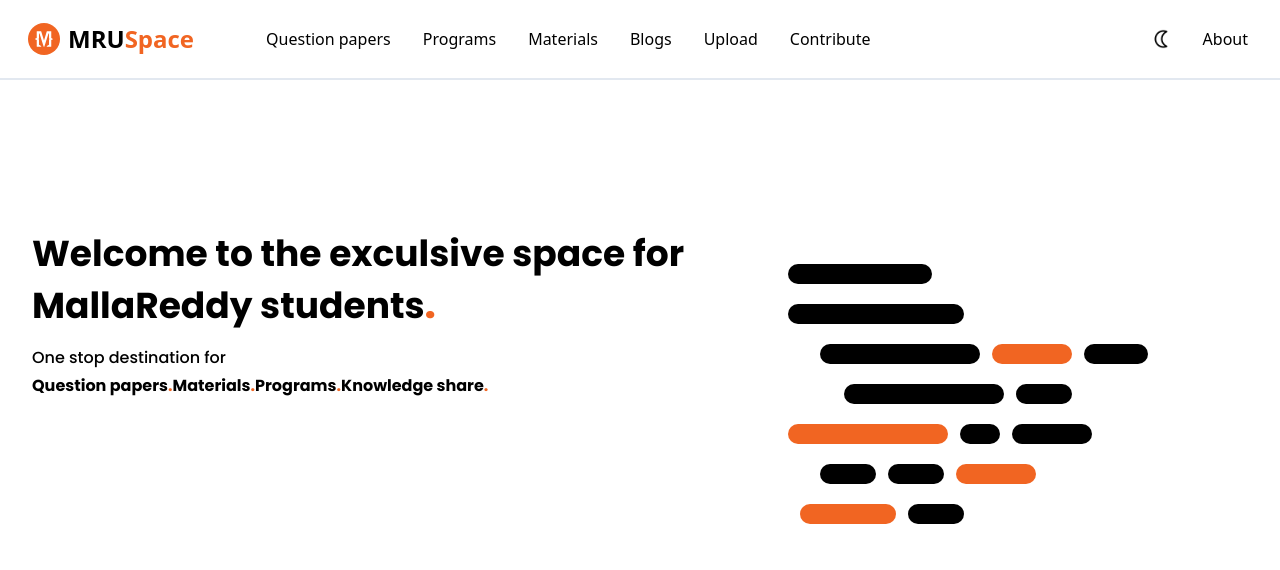
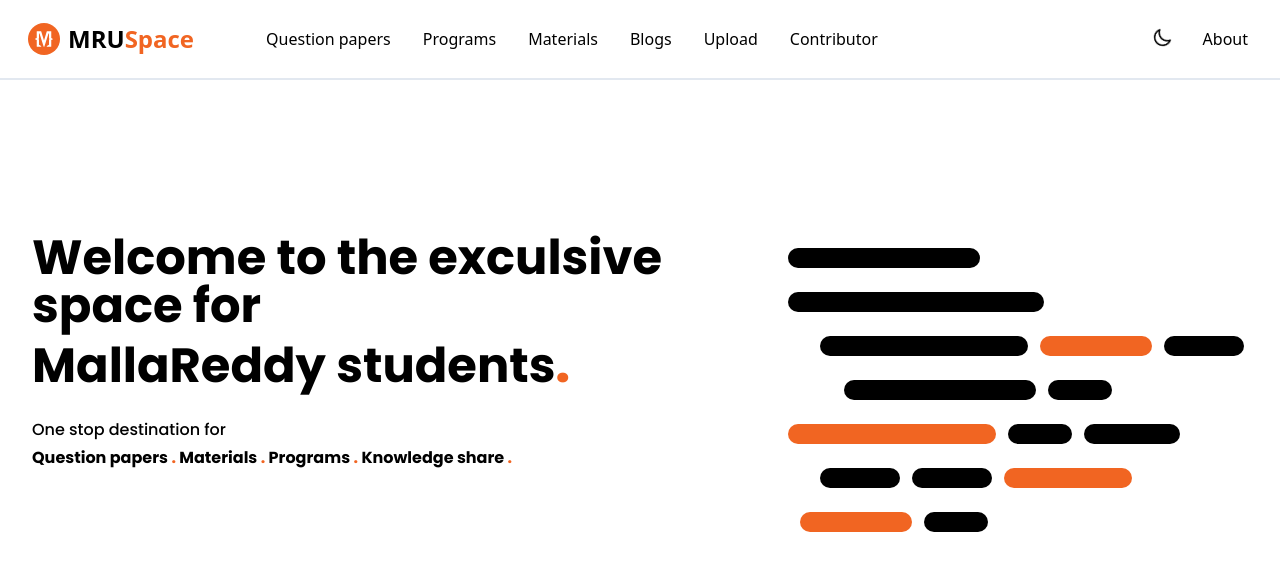
Before and after one commit to AnilReddyDev/Mruspace, a React (Vite) app: page / in a window 1280 px wide. Shown: the top 570 px of the page. Built offline with nearby package versions, Linux system fonts and the light colour scheme.

Commit message:
made few updates in home and about page

```diff
--- a/package.json
+++ b/package.json
@@ -12,6 +12,7 @@
   "dependencies": {
     "react": "^18.2.0",
     "react-dom": "^18.2.0",
+    "react-ga": "^3.3.1",
     "react-responsive": "^9.0.2",
     "react-router-dom": "^6.15.0",
     "tailwind-scrollbar": "^3.0.5",
--- a/src/App.jsx
+++ b/src/App.jsx
@@ -11,7 +11,13 @@
 import Blogs from './components/Blogs/Blogs'
 import ShowBlog from './components/Blogs/ShowBlog'
 import Upload from './components/upload/Upload'
+import ReactGA from "react-ga";
+
 function App() {
+
+    useEffect(() => {
+      ReactGA.initialize("G-1WYDY1P9QF");
+    }, []);
 
   return (
     <>
--- a/src/components/About/Profilecard.jsx
+++ b/src/components/About/Profilecard.jsx
@@ -4,9 +4,9 @@
 import x from '../assests/img/x-twitter.svg'
 export default function Profilecard({profiledata}) {
   return (
-    <div className=' lg:w-4/6 w-90per  mb-5 lg:mb-0 bg-slate-200 dark:bg-slate-700  lg:mt-8 py-2 px-5 rounded-md'>
-       <h1 className='text-xl lg:text-2xl font-bold font-mono mb-2 text-black dark:text-mruOrange'>{profiledata.heading}</h1>
-       <p className=' font-mono text-black dark:text-white'>{profiledata.paragraph}</p>
+    <div className=' lg:w-4/6 w-90per  mb-5 lg:mb-0 bg-slate-200  dark:bg-gray-800  lg:mt-8 py-5 px-5 rounded-md'>
+       <h1 className='text-xl lg:text-2xl font-bold font-mono mb-2 pb-2 text-black dark:text-mruOrange'>{profiledata.heading}</h1>
+       <p className=' font-mono text-black pb-2 dark:text-white'>{profiledata.paragraph}</p>
        <div className="w-128 flex">
           <a href={profiledata.linkedIn} target='_blank'><img src={linkedin} alt="likedin" className=' w-8 my-3'/></a>
           <a href={profiledata.instagram} target='_blank'><img src={instagram} alt="insta" className=' w-8 my-3 mx-3'/></a>
--- a/src/components/Header/Header.jsx
+++ b/src/components/Header/Header.jsx
@@ -9,6 +9,7 @@
 import { useNavigate } from 'react-router-dom'
 import { useState, useEffect } from 'react';
 import SlideDownMenu from './SlideDownMenu'
+
 export default function Header() {
     const navigate = useNavigate();
     const storedTheme = localStorage.getItem("theme");
@@ -42,10 +43,10 @@
                     <li className='cursor-pointer hidden lg:block text-base mx-4 font-medium' onClick={() => navigate("/materials")}>Materials</li>
                     <li className='cursor-pointer hidden lg:block text-base mx-4 font-medium' onClick={() => navigate("/blogs")}>Blogs</li>
                     <li className='cursor-pointer hidden lg:block text-base mx-4 font-medium' onClick={() => navigate("/upload")}>Upload</li>
-                    <li className='cursor-pointer hidden lg:block text-base mx-4 font-medium' onClick={() => navigate("/Contribute")}>Contribute</li>
+                    <li className='cursor-pointer hidden lg:block text-base mx-4 font-medium' onClick={() => navigate("/Contribute")}>Contributor</li>
                 </ul>
                 <ul className='flex justify-between items-center text-black p-4 dark:text-white'>
-                    <li className='cursor-pointer  lg:block px-4'><button onClick={toggleTheme} className='flex justify-between items-center'>{theme === "dark" ? <img src={sunimg} className='w-6 h-6' alt="sun" /> : <img src={moonimg} className='w-5 h-5' alt="moon" />}</button></li>
+                    <li className='cursor-pointer  lg:block px-4'><button onClick={toggleTheme} className='flex justify-between items-center'>{theme === "dark" ? <img src={sunimg} className='w-6 h-6' alt="sun" /> : <img src={moonimg} className='w-5 h-5 -rotate-45' alt="moon" />}</button></li>
                     <li className='cursor-pointer hidden lg:block text-base mx-4 font-medium' onClick={() => navigate("/about")}>About</li>
                     <li className='cursor-pointer block lg:hidden text-xl mx-4 font-semibold' onClick={() => toggleMenu()}>{showMenu === false ? (theme === "light" ? (<img className='w-7' src={menuiconb}/>) : (<img className='w-7' src={menuiconw}/>)) : (theme === "light" ? <img className='w-8' src={menuxb}/> : <img className='w-8' src={menuxw}/> )}</li>
                 </ul>
--- a/src/components/Home/Home.jsx
+++ b/src/components/Home/Home.jsx
@@ -3,39 +3,43 @@
 export default function Home() {
   return (
     <div className='w-128 h-bodyH bg-white flex flex-col lg:flex-row justify-center items-center dark:bg-black'>
-      <div className="leftcon w-11/12 lg:w-3/5 pl-4 lg:pl-8 box-border mb-7 lg:h-96">
-        <h1 className='text-black dark:text-white hidden lg:block lg:text-4xl mb-1 lg:mb-3 font-poppins font-bold'>Welcome to the exculsive space for</h1>
-        <h1 className='text-black dark:text-white font-bold block lg:hidden text-2xl lg:text-4xl mb-3 lg:mb-3 font-poppins '>Welcome to the exculsive space for MallaReddy students<b className='text-mruOrange'>.</b></h1>
-        <h1 className='text-black dark:text-white hidden lg:block text-xl lg:text-4xl mb-1 lg:mb-5 font-poppins font-bold'>MallaReddy students<b className='text-mruOrange'>.</b></h1>
-        <p className='text-black dark:text-white font-medium hidden lg:block  font-xl  mb-1 font-poppins'>One stop destination for</p>
-        <p className='text-black dark:text-white font-medium hidden lg:block  font-xl font-poppins'><b>Question papers</b><b className='text-mruOrange'>.</b><b>Materials</b><b className='text-mruOrange'>.</b><b>Programs</b><b className='text-mruOrange'>.</b><b>Knowledge share</b><b className='text-mruOrange'>.</b></p>
-        <p className='text-black dark:text-white font-medium block lg:hidden font-lg font-poppins'>One stop destination for <b>Question papers</b><b className='text-mruOrange'>.</b><b>Materials</b><b className='text-mruOrange'>.</b><b>Programs</b><b className='text-mruOrange'>.</b><b>Knowledge share</b><b className='text-mruOrange'>.</b></p>
+      <div className="leftcon w-11/12 lg:w-3/5 pl-4 lg:pl-8 lg:flex lg:flex-col items-center  box-border mb-7 lg:h-96">
+        <div>
+          <h1 className='text-black dark:text-white hidden lg:block lg:text-5xl mb-1 lg:mb-3 font-poppins font-bold'>Welcome to the exculsive space for</h1>
+          <h1 className='text-black dark:text-white font-bold block lg:hidden text-2xl lg:text-4xl mb-3 lg:mb-3 font-poppins '>Welcome to the exculsive space for MallaReddy students<b className='text-mruOrange'>.</b></h1>
+          <h1 className='text-black dark:text-white hidden lg:block text-xl lg:text-5xl mb-1 lg:mb-7 font-poppins font-bold'>MallaReddy students<b className='text-mruOrange'>.</b></h1>
+          <p className='text-black dark:text-white font-medium hidden lg:block  font-xl  mb-1 font-poppins'>One stop destination for</p>
+          <p className='text-black dark:text-white font-medium hidden lg:block  font-xl font-poppins'><b>Question papers </b><b className='text-mruOrange'>.</b><b> Materials </b><b className='text-mruOrange'>.</b><b> Programs </b><b className='text-mruOrange'>.</b><b> Knowledge share </b><b className='text-mruOrange'>.</b></p>
+          <p className='text-black dark:text-white font-medium block lg:hidden font-lg font-poppins'>One stop destination for <b>Question papers </b><b className='text-mruOrange'>.</b><b> Materials </b><b className='text-mruOrange'>.</b><b> Programs </b><b className='text-mruOrange'>.</b><b> Knowledge share </b><b className='text-mruOrange'>.</b></p>
+        </div>
       </div>
-      <div className="rightcon w-11/12 lg:w-2/5  pl-5 h-96 ">
-        <div className='div1 w-28 lg:w-36 hover:ml-2 transition-all 0.2s ease bg-black dark:bg-white h-4 lg:h-5 mt-4 mb-5 rounded-xl'></div>
-        <div className='div2 hover:ml-2 transition-all 0.2s ease w-36 lg:w-44 bg-black dark:bg-white h-4 lg:h-5 mb-5 rounded-xl'></div>
+      <div className="rightcon w-11/12 lg:w-2/5  pl-5 h-96 flex  ">
+        <div>
+        <div className='div1 w-28 lg:w-48 hover:ml-2 transition-all 0.2s ease bg-black dark:bg-white h-4 lg:h-5  mb-6 rounded-xl'></div>
+        <div className='div2 hover:ml-2 transition-all 0.2s ease w-36 lg:w-64 bg-black dark:bg-white h-4 lg:h-5 mb-6 rounded-xl'></div>
         <div className='flex'>
-          <div className='div3-1 hover:ml-10 transition-all 0.2s ease ml-8 w-36 lg:w-40 bg-black dark:bg-white h-4 lg:h-5 mb-5 rounded-xl'></div>
-          <div className='div3-2 hover:ml-5 transition-all 0.2s ease ml-3 w-12 lg:w-20 bg-mruOrange h-4 lg:h-5 mb-5 rounded-xl'></div>
-          <div className='div3-3 hover:ml-5 transition-all 0.2s ease ml-3 w-10 lg:w-16 bg-black dark:bg-white h-4 lg:h-5 mb-5 rounded-xl'></div>
+          <div className='div3-1 hover:ml-10 transition-all 0.2s ease ml-8 w-36 lg:w-52 bg-black dark:bg-white h-4 lg:h-5 mb-6 rounded-xl'></div>
+          <div className='div3-2 hover:ml-5 transition-all 0.2s ease ml-3 w-12 lg:w-28 bg-mruOrange h-4 lg:h-5 mb-6 rounded-xl'></div>
+          <div className='div3-3 hover:ml-5 transition-all 0.2s ease ml-3 w-10 lg:w-20 bg-black dark:bg-white h-4 lg:h-5 mb-6 rounded-xl'></div>
         </div>
         <div className='flex'>
-          <div className='div4-1 hover:ml-16 transition-all 0.2s ease ml-14 w-40 bg-black dark:bg-white h-4 lg:h-5 mb-5 rounded-xl'></div>
-          <div className='div4-2 hover:ml-5 transition-all 0.2s ease ml-3 w-14 bg-black dark:bg-white h-4 lg:h-5 mb-5 rounded-xl'></div>
+          <div className='div4-1 hover:ml-16 transition-all 0.2s ease ml-14 w-40 lg:w-48 bg-black dark:bg-white h-4 lg:h-5 mb-6 rounded-xl'></div>
+          <div className='div4-2 hover:ml-5 transition-all 0.2s ease ml-3 w-14 lg:w-16 bg-black dark:bg-white h-4 lg:h-5 mb-6 rounded-xl'></div>
         </div>
         <div className='flex'>
-          <div className='div5-1 hover:ml-2 transition-all 0.2s ease w-36 lg:w-40 bg-mruOrange h-4 lg:h-5 mb-5 rounded-xl'></div>
-          <div className='div5-2 hover:ml-5 transition-all 0.2s ease ml-3 w-10 bg-black dark:bg-white h-4 lg:h-5 mb-5 rounded-xl'></div>
-          <div className='div5-3 hover:ml-5 transition-all 0.2s ease ml-3 w-16 lg:w-20 bg-black dark:bg-white h-4 lg:h-5 mb-5 rounded-xl'></div>
+          <div className='div5-1 hover:ml-2 transition-all 0.2s ease w-36 lg:w-52 bg-mruOrange h-4 lg:h-5 mb-6 rounded-xl'></div>
+          <div className='div5-2 hover:ml-5 transition-all 0.2s ease ml-3 w-10 lg:w-16 bg-black dark:bg-white h-4 lg:h-5 mb-6 rounded-xl'></div>
+          <div className='div5-3 hover:ml-5 transition-all 0.2s ease ml-3 w-16 lg:w-24 bg-black dark:bg-white h-4 lg:h-5 mb-6 rounded-xl'></div>
         </div>
         <div className='flex'>
-          <div className='div6-1 hover:ml-10 transition-all 0.2s ease ml-8 w-14 bg-black dark:bg-white h-4 lg:h-5 mb-5 rounded-xl'></div>
-          <div className='div6-2 hover:ml-5 transition-all 0.2s ease ml-3 w-14 bg-black dark:bg-white h-4 lg:h-5 mb-5 rounded-xl'></div>
-          <div className='div6-3 hover:ml-5 transition-all 0.2s ease ml-3 w-20 bg-mruOrange h-4 lg:h-5 mb-5 rounded-xl'></div>
+          <div className='div6-1 hover:ml-10 transition-all 0.2s ease ml-8 w-14  lg:w-20 bg-black dark:bg-white h-4 lg:h-5 mb-6 rounded-xl'></div>
+          <div className='div6-2 hover:ml-5 transition-all 0.2s ease ml-3 w-14 lg:w-20  bg-black dark:bg-white h-4 lg:h-5 mb-6 rounded-xl'></div>
+          <div className='div6-3 hover:ml-5 transition-all 0.2s ease ml-3 w-20 lg:w-32 bg-mruOrange h-4 lg:h-5 mb-6 rounded-xl'></div>
         </div>
         <div className='flex'>
-          <div className='div7-1 hover:ml-5 transition-all 0.2s ease ml-3 w-24 bg-mruOrange h-4 lg:h-5 mb-5 rounded-xl'></div>
-          <div className='div7-2 hover:ml-5 transition-all 0.2s ease ml-3 w-14 bg-black dark:bg-white h-4 lg:h-5 mb-5 rounded-xl'></div>
+          <div className='div7-1 hover:ml-5 transition-all 0.2s ease ml-3 w-24 lg:w-28 bg-mruOrange h-4 lg:h-5 mb-6 rounded-xl'></div>
+          <div className='div7-2 hover:ml-5 transition-all 0.2s ease ml-3 w-14 lg:w-16 bg-black dark:bg-white h-4 lg:h-5 mb-6 rounded-xl'></div>
+        </div>
         </div>
       </div>
     </div>
--- a/src/components/MaterialPages/Materials.jsx
+++ b/src/components/MaterialPages/Materials.jsx
@@ -41,7 +41,7 @@
       <main>
         <div className='flex w-128 justify-between bg-white border-b-2 border-slate-200 dark:bg-black dark:border-stone-900'>
           {/* Subject buttons */}
-          <div className='w-auto h-childHeaderH flex lg:scrollbar-thin lg:scrollbar-thumb-gray-500 lg:scrollbar-track-gray-950  overflow-x-auto overflow-y-hidden relative  m-2'>
+          <div className='w-auto h-childHeaderH flex lg:scrollbar-thin lg:scrollbar-thumb-slate-300 lg:scrollbar-track-white dark:lg:scrollbar-thumb-gray-500 dark:lg:scrollbar-track-gray-950  overflow-x-auto overflow-y-hidden relative  m-2'>
             {filteredSubjects.map((btn) => (
               <button
                 className='focus:bg-mruOrange whitespace-nowrap px-5 h-10 mx-3 text-black dark:text-white'
--- a/src/components/ProgramPages/Programs.jsx
+++ b/src/components/ProgramPages/Programs.jsx
@@ -37,7 +37,7 @@
       <main>
         <div className='flex justify-between w-128 bg-white border-b-2 border-slate-200 dark:bg-black dark:border-stone-900'>
           {/* Subject buttons */}
-          <div className='w-auto  h-10 box-border flex lg:scrollbar-thin lg:scrollbar-thumb-gray-500 lg:scrollbar-track-gray-950 overflow-x-auto overflow-y-hidden relative  m-2'>
+          <div className='w-auto  h-10 box-border flex lg:scrollbar-thin lg:scrollbar-thumb-slate-300 lg:scrollbar-track-white dark:lg:scrollbar-thumb-gray-500 dark:lg:scrollbar-track-gray-950 overflow-x-auto overflow-y-hidden relative  m-2'>
             {filteredSubjects.map((btn) => (
               <button
                 className=' px-4 h-10 mx-2 text-black dark:text-white'
--- a/src/components/QnpaperPages/QuestionPaper.jsx
+++ b/src/components/QnpaperPages/QuestionPaper.jsx
@@ -57,7 +57,7 @@
       <main>
         <div className='flex justify-between w-128 bg-white border-b-2 border-slate-200 dark:bg-black dark:border-stone-900'>
           {/* Subject buttons */}
-          <div className='w-auto h-childHeaderH auto box-border lg:scrollbar-thin lg:scrollbar-thumb-gray-500 lg:scrollbar-track-gray-950  flex overflow-y-hidden overflow-x-auto  relative  m-2'>
+          <div className='w-auto h-childHeaderH auto box-border lg:scrollbar-thin lg:scrollbar-thumb-slate-300 lg:scrollbar-track-white dark:lg:scrollbar-thumb-gray-500 dark:lg:scrollbar-track-gray-950  flex overflow-y-hidden overflow-x-auto  relative  m-2'>
             {filteredSubjects.map((btn) => (
               <button
                 className='focus:bg-mruOrange px-5 h-10 mx-3 text-black dark:text-white'
--- a/src/index.css
+++ b/src/index.css
@@ -1,4 +1,4 @@
 @tailwind base;
 @tailwind components;
 @tailwind utilities;
-@import url("https://fonts.googleapis.com/css2?family=Poppins&display=swap");
+/* @import url("https://fonts.googleapis.com/css2?family=Poppins&display=swap"); */
```
Also changed, not shown: index.html (+9 -0 lines), src/components/upload/Upload.jsx (+5 -5 lines), 1 other file (tests, documents, lock files or other folders).
